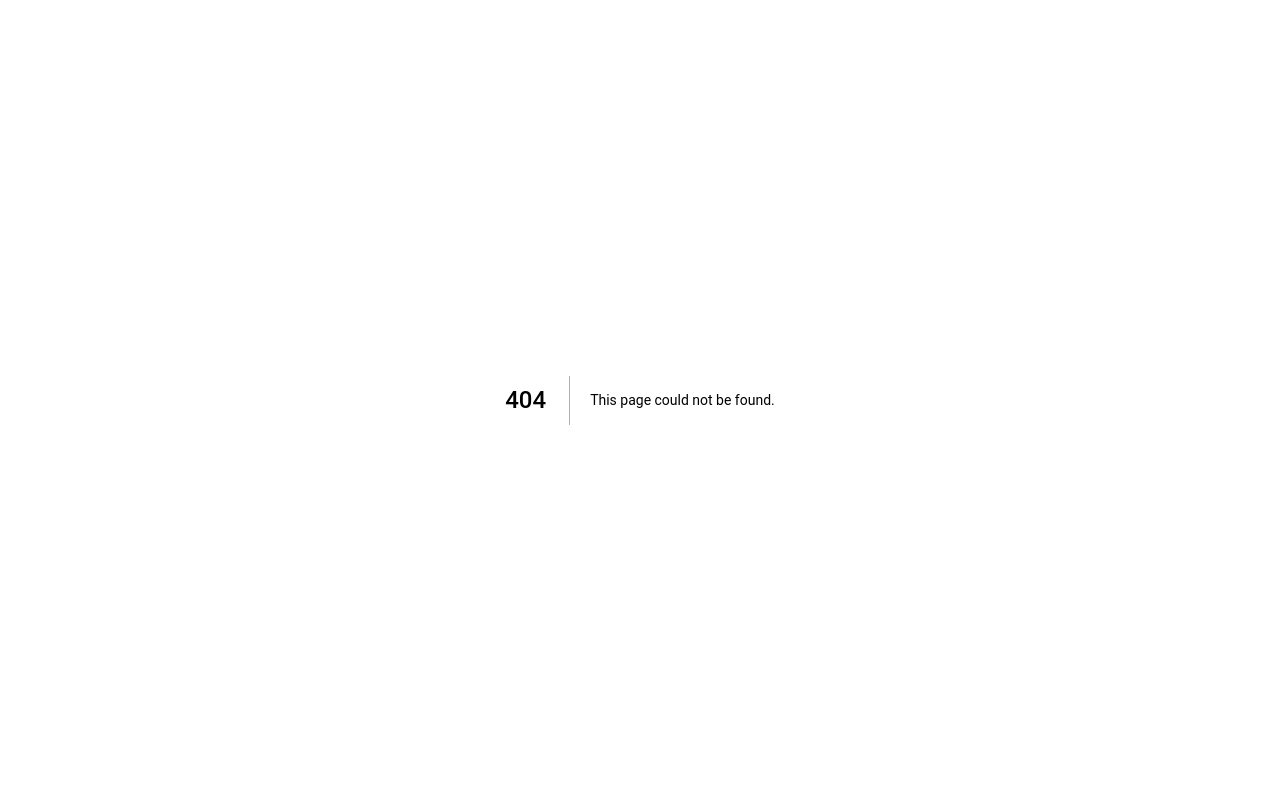
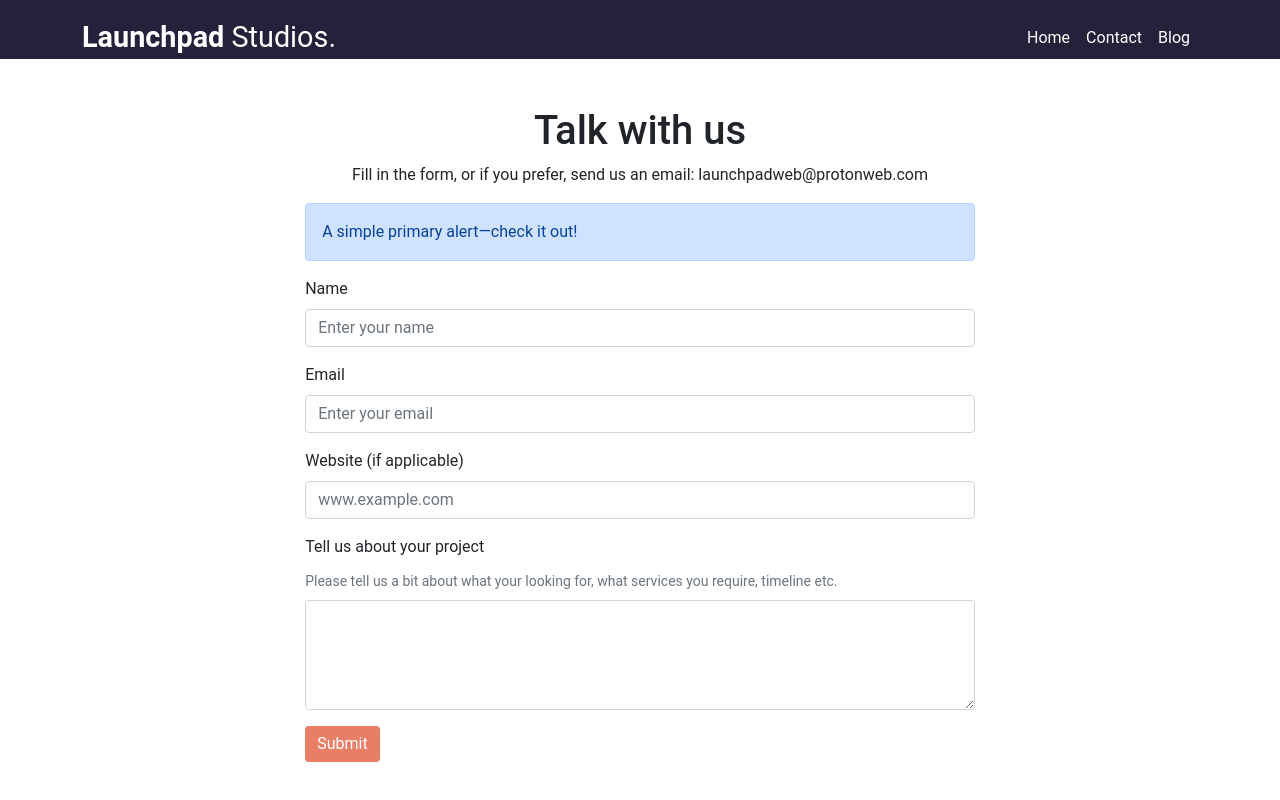
Before and after one commit to amenhotep74/launchpad2021, a Next.js app: page /contact in a window 1280 px wide. Before the commit this address had no page. Shown: the top 800 px of the page. Built offline with nearby package versions, Linux system fonts and the light colour scheme.

Commit message:
contact form sendgrid backend working

```diff
--- a/components/Footer.js
+++ b/components/Footer.js
@@ -72,7 +72,7 @@ export const Footer = () => {
               <form>
                 <label
                   style={{ color: "#FFFFFF", textAlign: "left !important" }}
-                  for="exampleInputEmail1"
+                  htmlFor="exampleInputEmail1"
                   className="form-label"
                 >
                   Newsletter
--- a/components/newsletter/NewsletterForm.js
+++ b/components/newsletter/NewsletterForm.js
@@ -52,7 +52,7 @@ export const NewsletterForm = ({ status, message, onValidated }) => {
         <div className="input-group mb-3 mt-4">
           <label
             style={{ color: "#FFFFFF", textAlign: "left !important" }}
-            for="exampleInputEmail1"
+            htmlFor="exampleInputEmail1"
             className="form-label"
           >
             Newsletter
--- a/package.json
+++ b/package.json
@@ -14,6 +14,8 @@
     "@fortawesome/react-fontawesome": "^0.1.15",
     "@sanity/block-content-to-react": "^3.0.0",
     "@sanity/image-url": "^0.140.22",
+    "@sendgrid/mail": "^7.4.6",
+    "axios": "^0.21.1",
     "bootstrap": "^5.0.0-beta3",
     "dompurify": "^2.3.1",
     "gray-matter": "^4.0.3",
@@ -22,6 +24,7 @@
     "path": "^0.12.7",
     "react": "^17.0.2",
     "react-dom": "^17.0.2",
+    "react-hook-form": "^7.13.0",
     "react-mailchimp-subscribe": "^2.1.3",
     "sass": "^1.38.0"
   },
--- /dev/null
+++ b/pages/api/contact.js
@@ -0,0 +1,30 @@
+const mail = require("@sendgrid/mail");
+
+const SENDGRID_API_KEY = process.env.SENDGRID_API_KEY;
+
+mail.setApiKey(SENDGRID_API_KEY);
+
+console.log(SENDGRID_API_KEY);
+
+export default async (req, res) => {
+  const body = JSON.parse(req.body);
+
+  const message = `
+    Name: ${body.name}\r\n
+    Email: ${body.email}\r\n
+    Message: ${body.message}
+    `;
+
+  const data = {
+    to: "launchpadcontactweb@gmail.com",
+    from: "launchpadcontactweb@gmail.com",
+    subject: `LP Contact Form: New message from ${body.name}`,
+    text: message,
+    html: message.replace(/\r\n/g, "<br />"),
+  };
+
+  await mail.send(data);
+
+  console.log(body);
+  res.status(200).json({ status: "OK" });
+};
--- /dev/null
+++ b/pages/contact.js
@@ -0,0 +1,118 @@
+import { useState } from "react";
+import { Header } from "../components/Header";
+import { Footer } from "../components/Footer";
+import styles from "../styles/Contact.module.scss";
+import { useForm } from "react-hook-form";
+import { useRouter } from "next/router";
+import axios from "axios";
+
+export default function Contact() {
+  const router = useRouter();
+
+  const [name, setName] = useState("");
+  const [email, setEmail] = useState("");
+  const [website, setWebsite] = useState("");
+  const [message, setMessage] = useState("");
+
+  const handleSubmit = async (e) => {
+    e.preventDefault();
+    const data = {
+      name,
+      email,
+      website,
+      message,
+    };
+    console.log(data);
+
+    fetch("/api/contact", {
+      method: "post",
+      body: JSON.stringify(data),
+    });
+  };
+
+  return (
+    <>
+      <Header />
+      <div className="container mt-5">
+        <div className="text-center">
+          <h1>Talk with us</h1>
+          <p>
+            Fill in the form, or if you prefer, send us an email:
+            launchpadweb@protonweb.com
+          </p>
+        </div>
+
+        <form className={styles.contact_form} onSubmit={handleSubmit}>
+          <div className="mb-3">
+            <div className="alert alert-primary" role="alert">
+              A simple primary alert—check it out!
+            </div>
+
+            <label htmlFor="exampleInputEmail1" className="form-label">
+              Name
+            </label>
+            <input
+              type="text"
+              className="form-control"
+              id="name"
+              aria-describedby="name"
+              placeholder="Enter your name"
+              onChange={(e) => setName(e.target.value)}
+            />
+          </div>
+          <div className="mb-3">
+            <label htmlFor="email" className="form-label">
+              Email
+            </label>
+            <input
+              type="email"
+              className="form-control"
+              id="email"
+              placeholder="Enter your email"
+              onChange={(e) => setEmail(e.target.value)}
+            />
+          </div>
+
+          <div className="mb-3">
+            <label htmlFor="website" className="form-label">
+              Website (if applicable)
+            </label>
+            <input
+              type="website"
+              className="form-control"
+              id="website"
+              placeholder="www.example.com"
+              onChange={(e) => setWebsite(e.target.value)}
+            />
+          </div>
+
+          <div className="mb-3">
+            <label htmlFor="details" className="form-label">
+              Tell us about your project
+            </label>
+            <div id="emailHelp" className="form-text mb-2">
+              Please tell us a bit about what your looking for, what services
+              you require, timeline etc.
+            </div>
+            <textarea
+              type="details"
+              className="form-control"
+              id="email"
+              rows="4"
+              onChange={(e) => setMessage(e.target.value)}
+            ></textarea>
+          </div>
+
+          <button
+            style={{ background: "#e97e67", color: "white", border: "none" }}
+            className="btn header_btn"
+            type="submit"
+          >
+            Submit
+          </button>
+        </form>
+      </div>
+      <Footer />
+    </>
+  );
+}
--- /dev/null
+++ b/styles/Contact.module.scss
@@ -0,0 +1,4 @@
+.contact_form {
+  width: 60%;
+  margin: 0 auto;
+}
```
Also changed, not shown: 2 other files (tests, documents, lock files or other folders).
